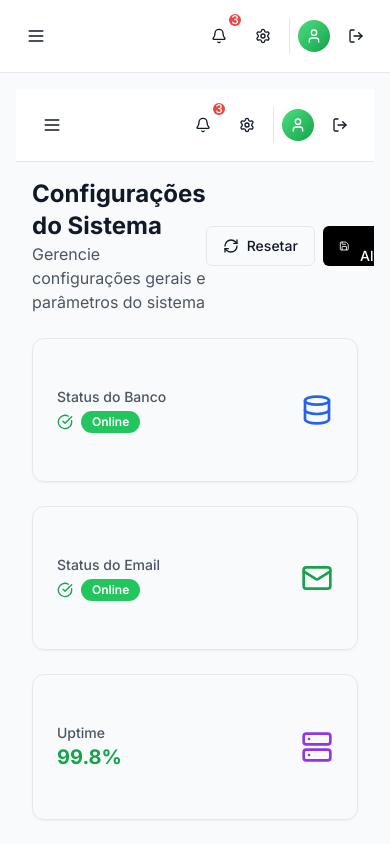
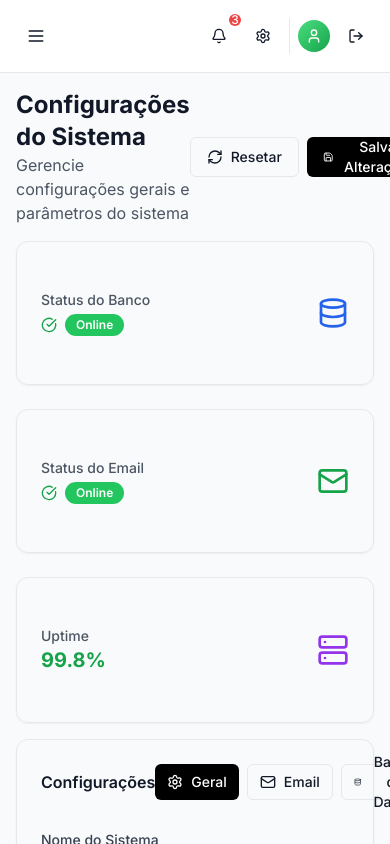
Before and after one commit to agenciabaepi/gestaoconsert, a Next.js app: page /settings in a window 390 px wide. Shown: the top 844 px of the page. Built offline with nearby package versions, Linux system fonts and the light colour scheme.

Commit message:
fix: Remover duplicação do MainLayout nas páginas
- Remover MainLayout das páginas users, companies e settings
- O MainLayout já está aplicado no layout.tsx principal
- Corrigir estrutura das páginas para evitar duplicação
- Manter responsividade com espaçamentos adequados

```diff
--- a/src/app/companies/page.tsx
+++ b/src/app/companies/page.tsx
@@ -1,7 +1,6 @@
 'use client';
 
 import React, { useState } from 'react';
-import { MainLayout } from '@/components/layout/MainLayout';
 import { Card, CardContent, CardHeader, CardTitle } from '@/components/ui/card';
 import { Button } from '@/components/ui/button';
 import { Input } from '@/components/ui/input';
@@ -134,8 +133,7 @@ export default function CompaniesPage() {
   };
 
   return (
-    <MainLayout>
-      <div className="space-y-6">
+    <div className="space-y-4 lg:space-y-6">
         {/* Header */}
         <div className="flex items-center justify-between">
           <div>
@@ -309,7 +307,6 @@ export default function CompaniesPage() {
             </div>
           </CardContent>
         </Card>
-      </div>
-    </MainLayout>
+    </div>
   );
 }
--- a/src/app/settings/page.tsx
+++ b/src/app/settings/page.tsx
@@ -1,7 +1,6 @@
 'use client';
 
 import React, { useState } from 'react';
-import { MainLayout } from '@/components/layout/MainLayout';
 import { Card, CardContent, CardHeader, CardTitle } from '@/components/ui/card';
 import { Button } from '@/components/ui/button';
 import { Input } from '@/components/ui/input';
@@ -112,8 +111,7 @@ export default function SettingsPage() {
   };
 
   return (
-    <MainLayout>
-      <div className="space-y-6">
+    <div className="space-y-4 lg:space-y-6">
         {/* Header */}
         <div className="flex items-center justify-between">
           <div>
@@ -527,7 +525,6 @@ export default function SettingsPage() {
             )}
           </CardContent>
         </Card>
-      </div>
-    </MainLayout>
+    </div>
   );
 }
--- a/src/app/users/page.tsx
+++ b/src/app/users/page.tsx
@@ -1,7 +1,6 @@
 'use client';
 
 import React, { useState } from 'react';
-import { MainLayout } from '@/components/layout/MainLayout';
 import { Card, CardContent, CardHeader, CardTitle } from '@/components/ui/card';
 import { Button } from '@/components/ui/button';
 import { Input } from '@/components/ui/input';
@@ -128,8 +127,7 @@ export default function UsersPage() {
   };
 
   return (
-    <MainLayout>
-      <div className="space-y-6">
+    <div className="space-y-4 lg:space-y-6">
         {/* Header */}
         <div className="flex items-center justify-between">
           <div>
@@ -311,7 +309,6 @@ export default function UsersPage() {
             </div>
           </CardContent>
         </Card>
-      </div>
-    </MainLayout>
+    </div>
   );
 }
```
